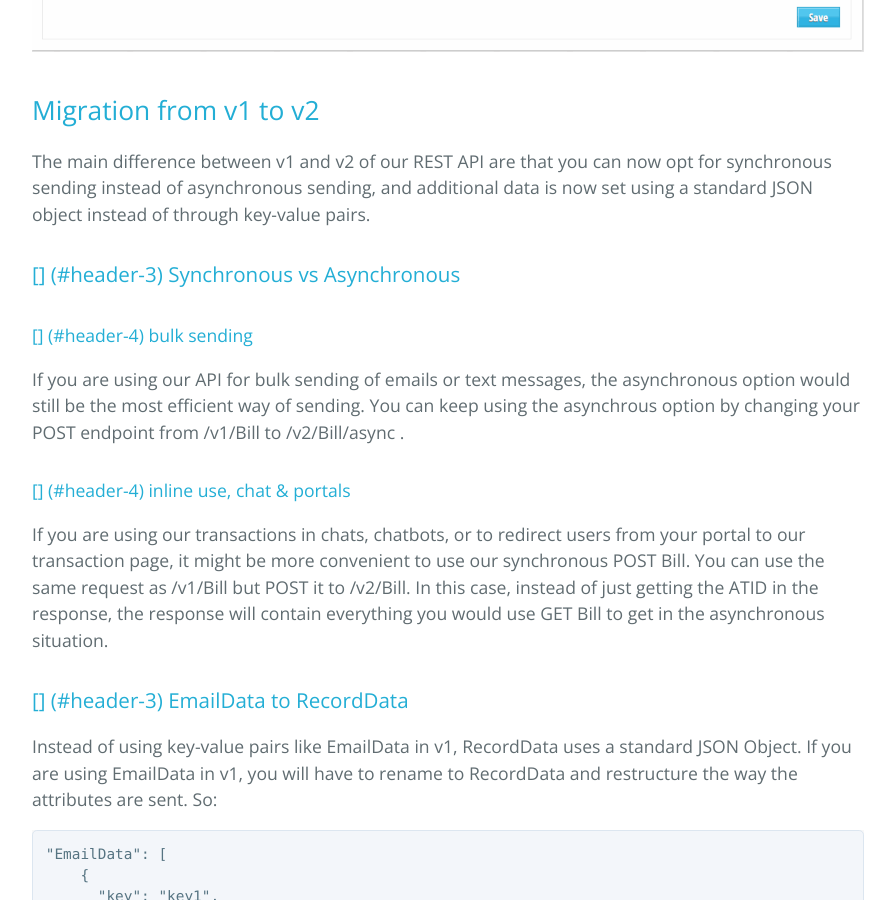
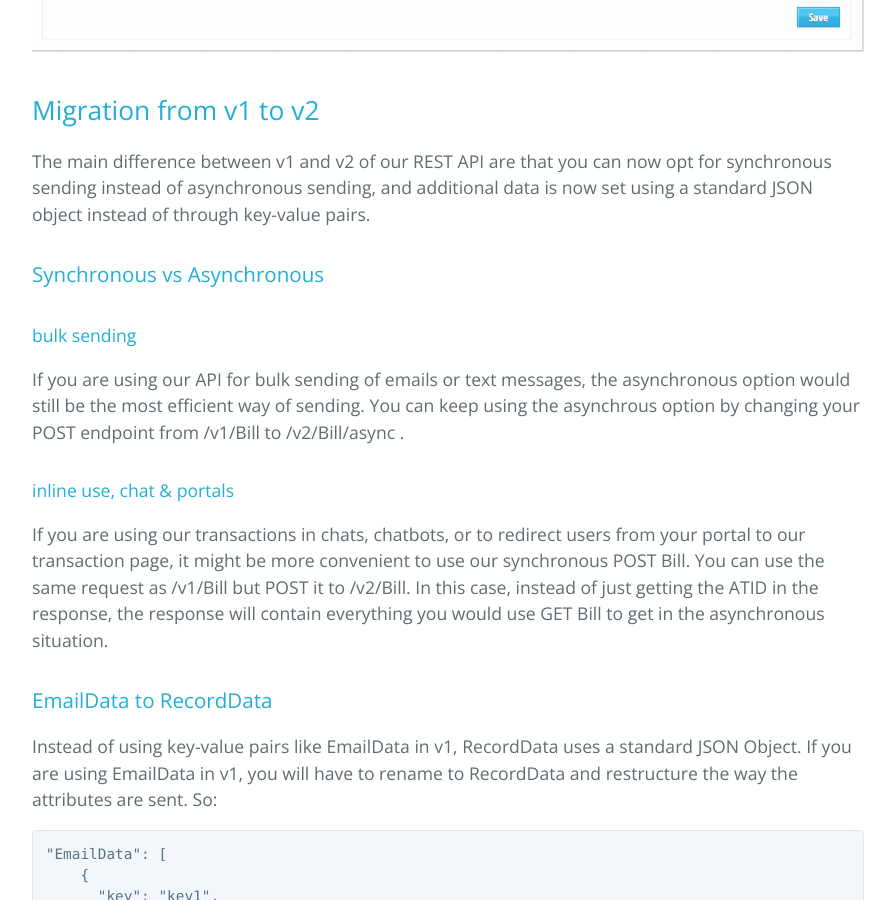
Before and after one commit to AcceptEmail/Examples, a Jekyll site: the page built from index.md, in a window 1280 px wide and 900 px high, scrolled down 1265 px. Shown: the whole window, without its empty margins (192-1087 px from the left). Built offline with Jekyll 4.4.1, drawn with Linux system fonts in a browser that asks for light colours.

Commit message:
removed header 3/4 styling

```diff
--- a/index.md
+++ b/index.md
@@ -25,17 +25,17 @@ At the REST API Keys Settings, enter a name and keys (or let the app generate th
 
 The main difference between v1 and v2 of our REST API are that you can now opt for synchronous sending instead of asynchronous sending, and additional data is now set using a standard JSON object instead of through key-value pairs.
 
-### [] (#header-3) Synchronous vs Asynchronous
+### Synchronous vs Asynchronous
 
-#### [] (#header-4) bulk sending
+#### bulk sending
 
 If you are using our API for bulk sending of emails or text messages, the asynchronous option would still be the most efficient way of sending. You can keep using the asynchrous option by changing your POST endpoint from /v1/Bill to /v2/Bill/async .
 
-#### [] (#header-4) inline use, chat & portals
+#### inline use, chat & portals
 
 If you are using our transactions in chats, chatbots, or to redirect users from your portal to our transaction page, it might be more convenient to use our synchronous POST Bill. You can use the same request as /v1/Bill but POST it to /v2/Bill. In this case, instead of just getting the ATID in the response, the response will contain everything you would use GET Bill to get in the asynchronous situation.
 
-### [] (#header-3) EmailData to RecordData
+### EmailData to RecordData
 
 Instead of using key-value pairs like EmailData in v1, RecordData uses a standard JSON Object. If you are using EmailData in v1, you will have to rename to RecordData and restructure the way the attributes are sent. So:
 
```
